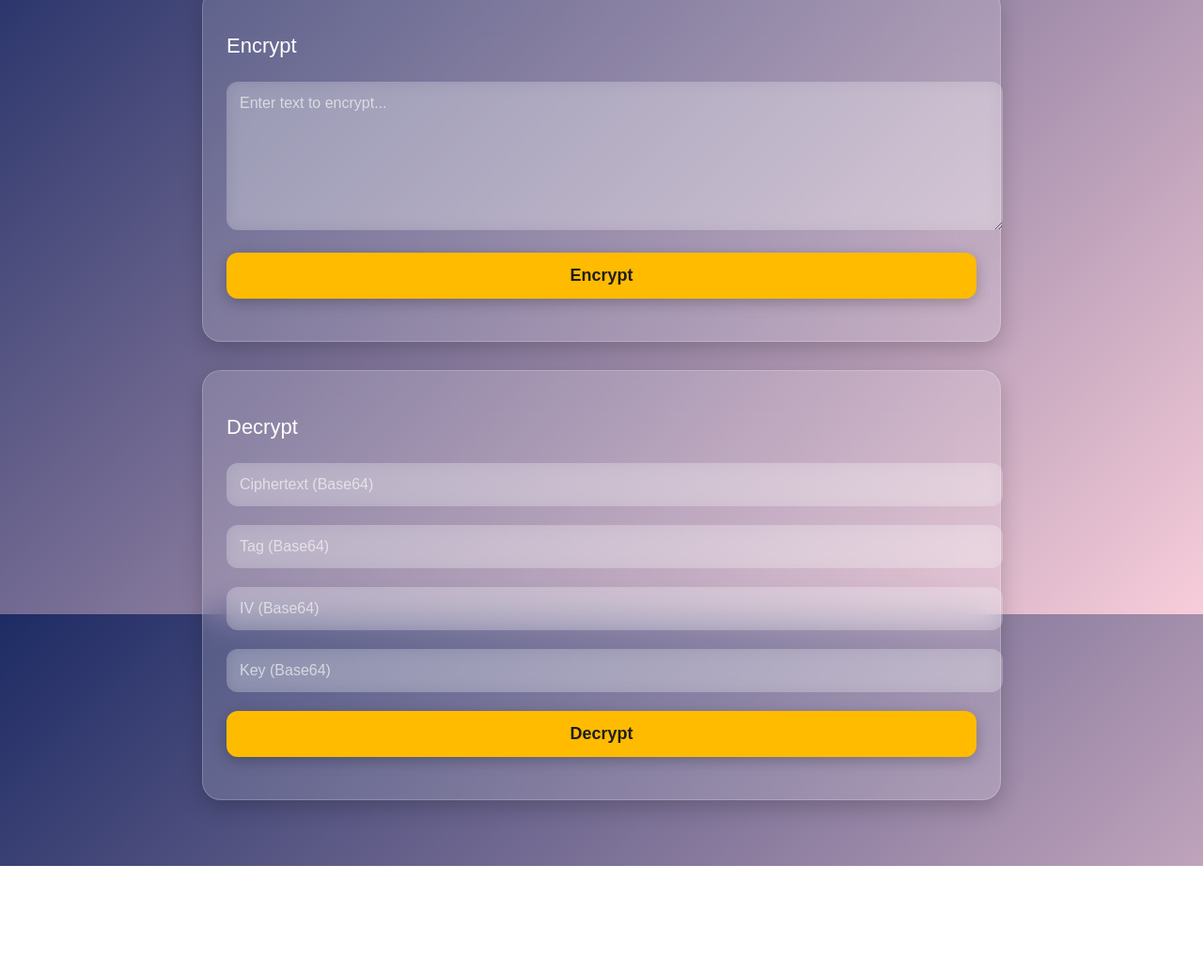
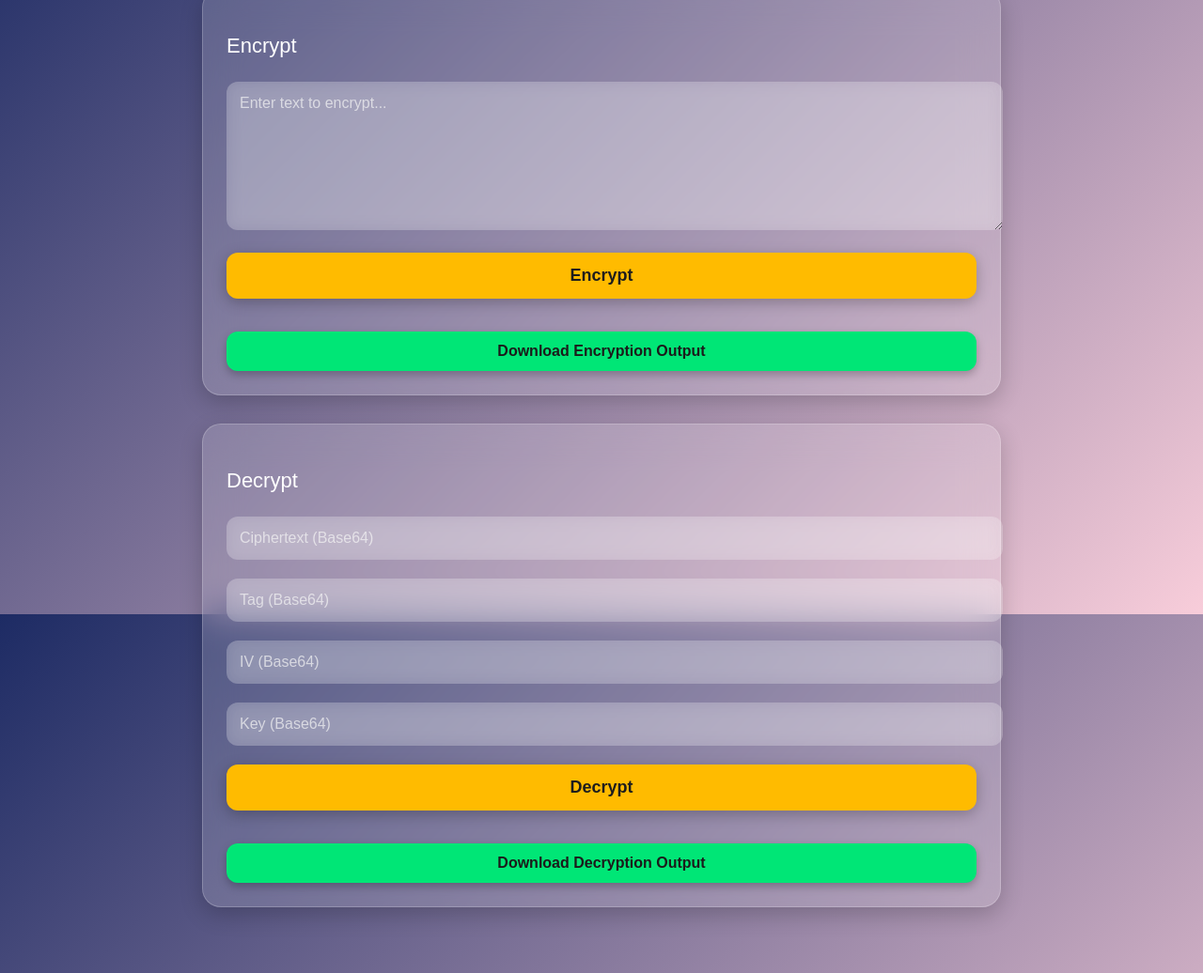
Before and after one commit to atharvaballa/Encryption_Decryption, a plain HTML site: page index.html in a window 1280 px wide. Shown: the part 146-1182 px from the top of the page at 94% size. Before the commit the page ends 1068 px from the top, so only its background shows below. Drawn offline with Linux system fonts and the light colour scheme.

Commit message:
Add download buttons for encryption and decryption outputs

```diff
--- a/index.html
+++ b/index.html
@@ -16,6 +16,8 @@
         <textarea id="plaintext" placeholder="Enter text to encrypt..."></textarea>
         <button onclick="encrypt()">Encrypt</button>
         <div id="encryptOutput" class="output-box"></div>
+        <button class="download-btn" onclick="downloadEncryption()">Download Encryption Output</button>
+
     </div>
 
     <!-- Decrypt Section -->
@@ -27,6 +29,7 @@
         <input id="key" placeholder="Key (Base64)">
         <button onclick="decrypt()">Decrypt</button>
         <div id="decryptOutput" class="output-box"></div>
+        <button class="download-btn" onclick="downloadDecryption()">Download Decryption Output</button>
     </div>
 
 </div>
```
